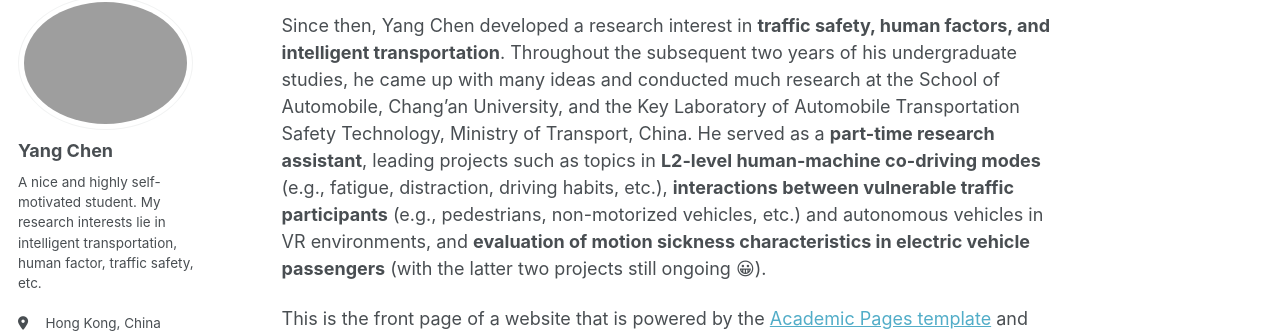
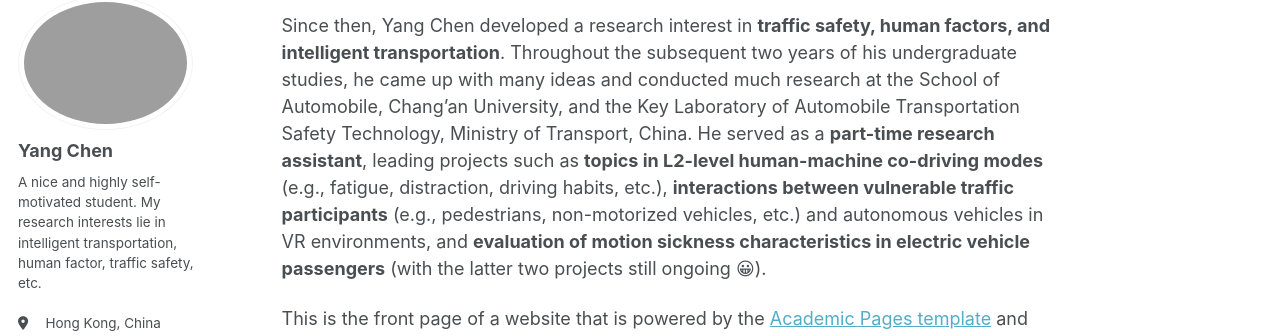
Before and after one commit to Sugar-eatingSheep/YangCHEN.github.io, a Jekyll site: the page built from _pages/about.md, in a window 1280 px wide and 900 px high, scrolled down 451 px. Shown: the part 110-446 px from the top of the window. Built offline with Jekyll 4.4.1, drawn with Linux system fonts in a browser that asks for light colours.

```diff
--- a/_pages/about.md
+++ b/_pages/about.md
@@ -11,7 +11,7 @@ Yang Chen is currently pursuing an M.Sc. degree in Civil Engineering at the Univ
 
 During his undergraduate studies, Yang Chen had accumulated extensive research experience. After the pandemic (nearly 2 years of pitiful dormitory life 😥), starting from the summer between his sophomore and junior years, he led a Provincial College Student Innovation and Entrepreneurship Training Program as the project leader and participated as the second leader in a National College Student Innovation and Entrepreneurship Training Program. Both projects explored safety issues encountered by human drivers from the perspectives of human factors and traffic safety, focusing on issues such as pedal misapplication and visual blind spots.
 
-Since then, Yang Chen developed a research interest in **traffic safety, human factors, and intelligent transportation**. Throughout the subsequent two years of his undergraduate studies, he came up with many ideas and conducted much research at the School of Automobile, Chang'an University, and the Key Laboratory of Automobile Transportation Safety Technology, Ministry of Transport, China. He served as a **part-time research assistant**, leading projects such as topics in **L2-level human-machine co-driving modes** (e.g., fatigue, distraction, driving habits, etc.), **interactions between vulnerable traffic participants** (e.g., pedestrians, non-motorized vehicles, etc.) and autonomous vehicles in VR environments, and **evaluation of motion sickness characteristics in electric vehicle passengers** (with the latter two projects still ongoing 😀).
+Since then, Yang Chen developed a research interest in **traffic safety, human factors, and intelligent transportation**. Throughout the subsequent two years of his undergraduate studies, he came up with many ideas and conducted much research at the School of Automobile, Chang'an University, and the Key Laboratory of Automobile Transportation Safety Technology, Ministry of Transport, China. He served as a **part-time research assistant**, leading projects such as **topics in L2-level human-machine co-driving modes** (e.g., fatigue, distraction, driving habits, etc.), **interactions between vulnerable traffic participants** (e.g., pedestrians, non-motorized vehicles, etc.) and autonomous vehicles in VR environments, and **evaluation of motion sickness characteristics in electric vehicle passengers** (with the latter two projects still ongoing 😀).
 
 This is the front page of a website that is powered by the [Academic Pages template](https://github.com/academicpages/academicpages.github.io) and hosted on GitHub pages. [GitHub pages](https://pages.github.com) is a free service in which websites are built and hosted from code and data stored in a GitHub repository, automatically updating when a new commit is made to the respository. This template was forked from the [Minimal Mistakes Jekyll Theme](https://mmistakes.github.io/minimal-mistakes/) created by Michael Rose, and then extended to support the kinds of content that academics have: publications, talks, teaching, a portfolio, blog posts, and a dynamically-generated CV. You can fork [this repository](https://github.com/academicpages/academicpages.github.io) right now, modify the configuration and markdown files, add your own PDFs and other content, and have your own site for free, with no ads! An older version of this template powers my own personal website at [stuartgeiger.com](http://stuartgeiger.com), which uses [this Github repository](https://github.com/staeiou/staeiou.github.io).
 
```
